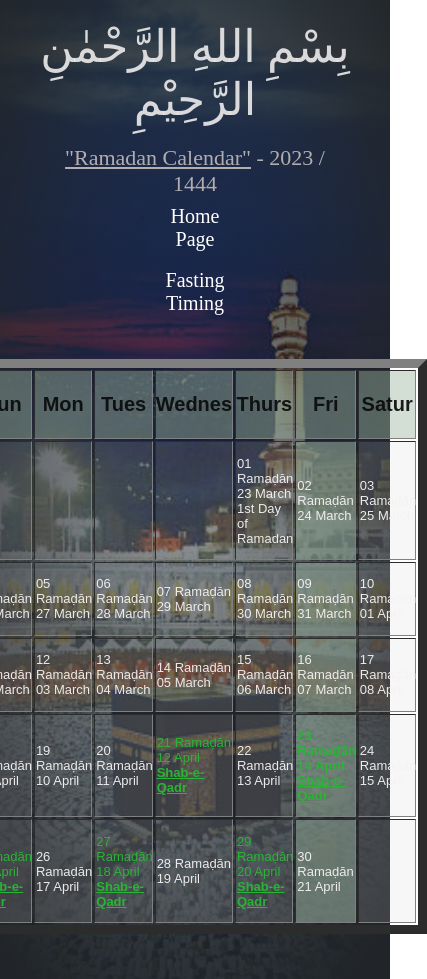
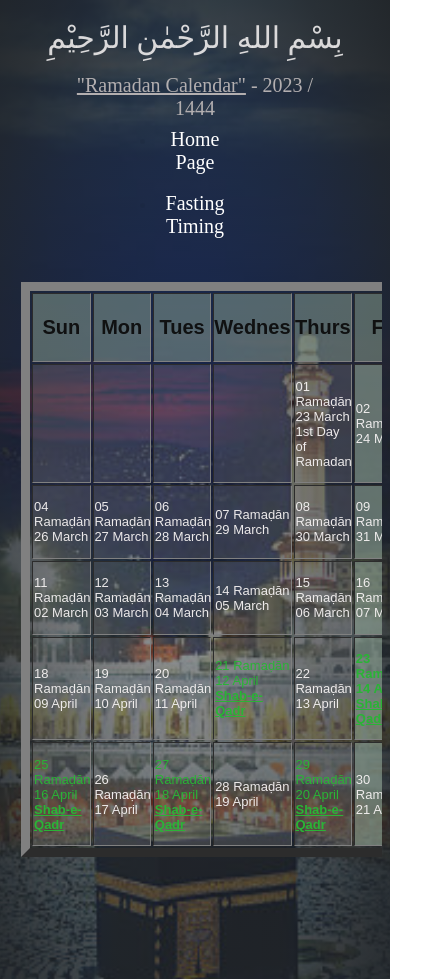
Before and after one commit to mdabeerkhan/www.Dabeer-s-Ramdan-C-T.github.io, a plain HTML site: page index.html in a window 390 px wide. Shown: the top 979 px of the page, 427 px wide, since content can reach past the window. Drawn offline with Linux system fonts and the light colour scheme.

Commit message:
Update style.css

```diff
--- a/style.css
+++ b/style.css
@@ -82,26 +82,29 @@ li:hover{
 }
 @media screen and (max-width:700px){
 .calender{
-    height: 125vh;
+    height: 150vh;
     width: auto;
     }
     .calender .overlay{
-        height: 125vh;
+        height: 150vh;
     }
     .month2 h1{
-        font-size: 45px;
+        font-size: 30px;
         padding: 5% 0;
     }
     .month2 p{
-        font-size: 22px;
+        font-size: 20px;
         padding: 0 15%;
     }
     nav a{
         font-size: 20px;
-        }
+    }
     .table1{
-        margin: 0 5%;
+        margin: 0 2%;
+        padding: 0 0 0 30%;
         text-align: start;
+        overflow-x: scroll;
+        overflow-y: scroll;
     }
     .table1 th{
         font-size: 20px;
@@ -167,10 +170,11 @@ li:hover{
 }
 @media screen and (max-width:700px){
     .timing{
-        height: 155vh;
+        height: 175vh;
     }
     .month {
-        height: 155vh;
+        height: 175vh;
+        overflow-y: scroll;
     }
     .month h1{
         font-size: 45px;
```
